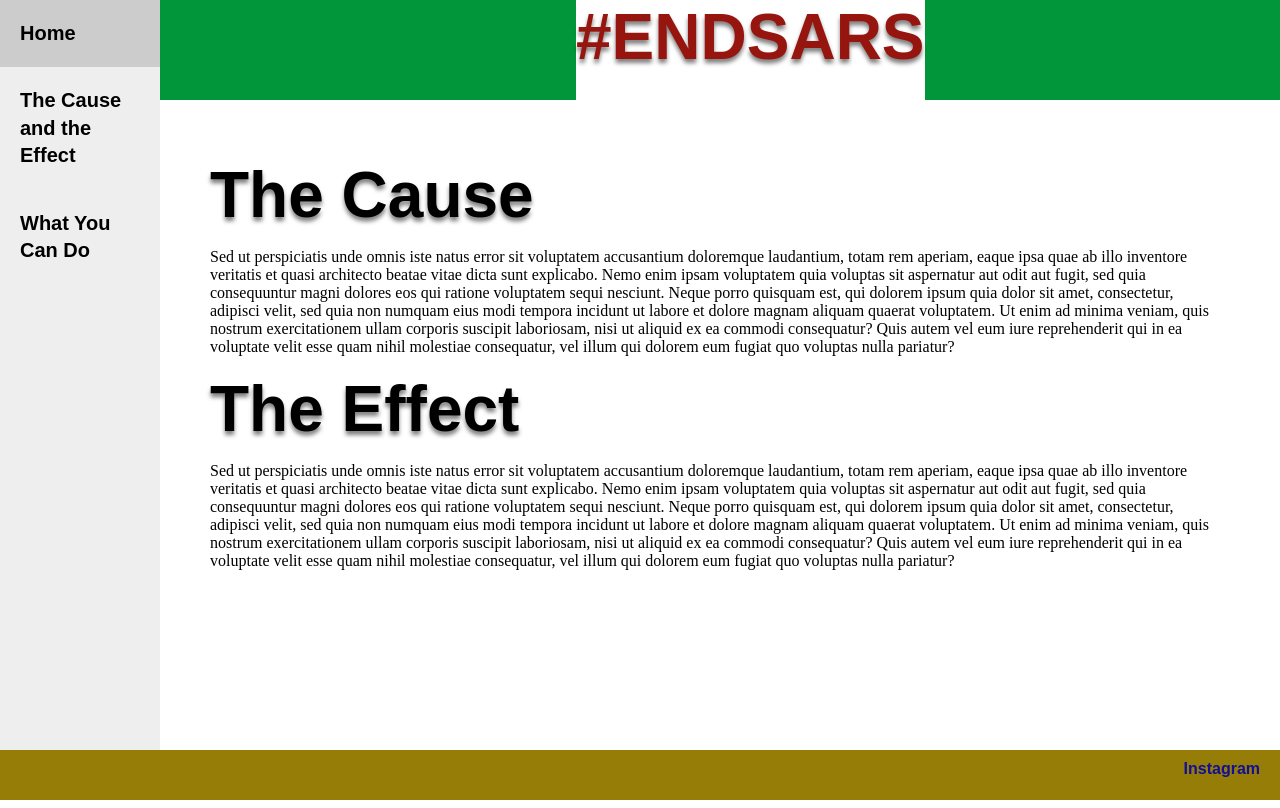
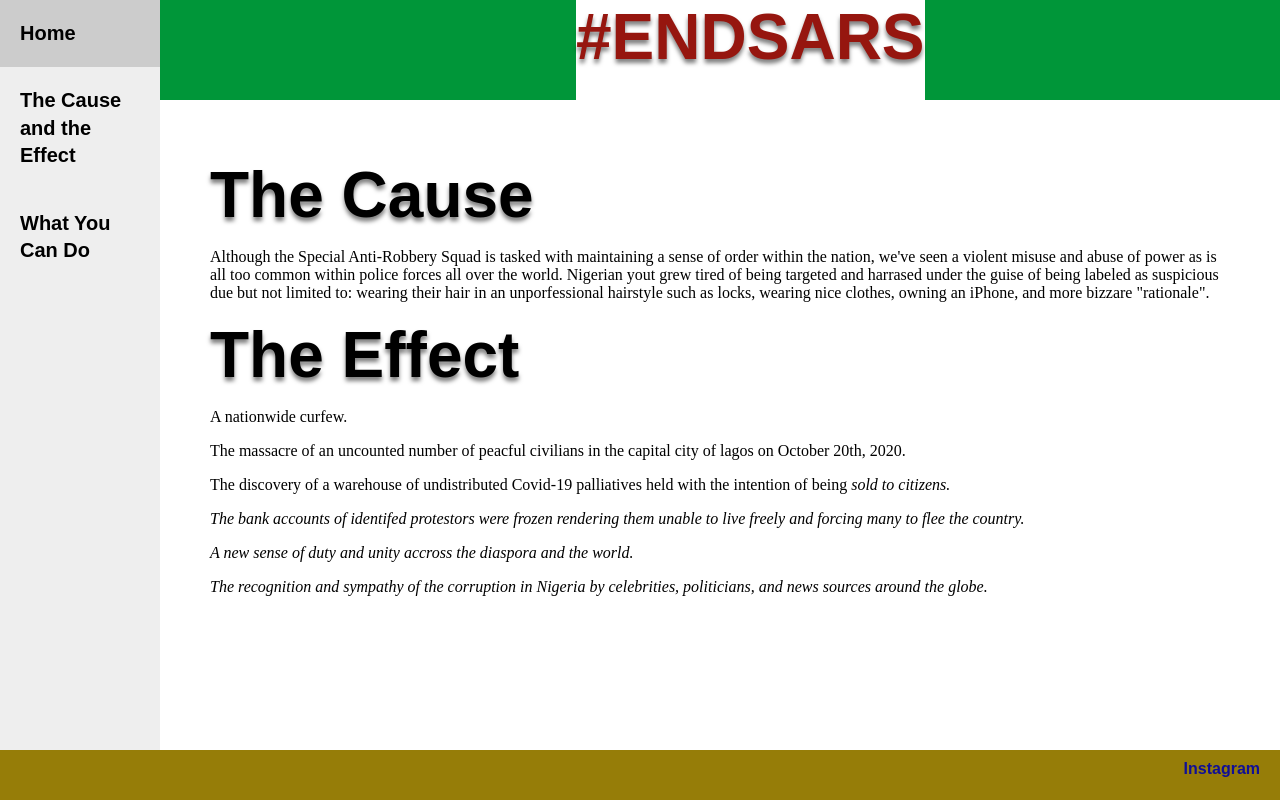
Before and after one commit to oziomarc/three-page-site, a plain HTML site: page cause-effect.html in a window 1280 px wide. Drawn offline with Linux system fonts and the light colour scheme.

Commit message:
replace filler text

```diff
--- a/cause-effect.html
+++ b/cause-effect.html
@@ -27,35 +27,28 @@
         </div>
         <div id="content-spacing">
           <h1>The Cause</h1>
-            <p>Sed ut perspiciatis unde omnis iste natus error sit voluptatem
-              accusantium doloremque laudantium, totam rem aperiam, eaque ipsa
-              quae ab illo inventore veritatis et quasi architecto beatae vitae
-              dicta sunt explicabo. Nemo enim ipsam voluptatem quia voluptas sit
-               aspernatur aut odit aut fugit, sed quia consequuntur magni
-               dolores eos qui ratione voluptatem sequi nesciunt. Neque porro
-               quisquam est, qui dolorem ipsum quia dolor sit amet, consectetur,
-                adipisci velit, sed quia non numquam eius modi tempora incidunt
-                ut labore et dolore magnam aliquam quaerat voluptatem. Ut enim
-                ad minima veniam, quis nostrum exercitationem ullam corporis
-                suscipit laboriosam, nisi ut aliquid ex ea commodi consequatur?
-                Quis autem vel eum iure reprehenderit qui in ea voluptate velit
-                esse quam nihil molestiae consequatur, vel illum qui dolorem eum
-                fugiat quo voluptas nulla pariatur?</p>
+            <p>Although the Special Anti-Robbery Squad is tasked with maintaining
+            a sense of order within the nation, we've seen a violent misuse and
+            abuse of power as is all too common within police forces all over the world.
+            Nigerian yout grew tired of being targeted and harrased under the guise of
+          being labeled as suspicious due but not limited to: wearing their hair in
+          an unporfessional hairstyle such as locks, wearing nice clothes,
+          owning an iPhone, and more bizzare "rationale".</p>
+
           <h1>The Effect</h1>
-            <p>Sed ut perspiciatis unde omnis iste natus error sit voluptatem
-              accusantium doloremque laudantium, totam rem aperiam, eaque ipsa
-              quae ab illo inventore veritatis et quasi architecto beatae vitae
-              dicta sunt explicabo. Nemo enim ipsam voluptatem quia voluptas sit
-               aspernatur aut odit aut fugit, sed quia consequuntur magni
-               dolores eos qui ratione voluptatem sequi nesciunt. Neque porro
-               quisquam est, qui dolorem ipsum quia dolor sit amet, consectetur,
-                adipisci velit, sed quia non numquam eius modi tempora incidunt
-                ut labore et dolore magnam aliquam quaerat voluptatem. Ut enim
-                ad minima veniam, quis nostrum exercitationem ullam corporis
-                suscipit laboriosam, nisi ut aliquid ex ea commodi consequatur?
-                Quis autem vel eum iure reprehenderit qui in ea voluptate velit
-                esse quam nihil molestiae consequatur, vel illum qui dolorem eum
-                fugiat quo voluptas nulla pariatur?</p>
+            <p>A nationwide curfew.</p>
+            <p>The massacre of an uncounted number of peacful civilians in the
+              capital city of lagos on October 20th, 2020.</p>
+            <p>The discovery of a warehouse of undistributed Covid-19 palliatives
+            held with the intention of being <em>sold<em> to citizens.</p>
+            <p>The bank accounts of identifed protestors were frozen rendering them
+              unable to live freely and forcing many to flee the country.</p>
+
+
+            <p>A new sense of duty and unity accross the diaspora and the world.</p>
+            <p>The recognition and sympathy of the corruption in Nigeria by
+            celebrities, politicians, and news sources around the globe.</p>
+
         </div>
         <div id="bottom-nav">
           <p class="bottom-button"><a href="https://www.instagram.com/endsarsnyc/?hl=en" target="_blank">Instagram</a></p>
--- a/styles.css
+++ b/styles.css
@@ -115,18 +115,20 @@ h4 {
 }
 
 #content {
-  display: inline;
+  /* text-align: right; */
 }
 #side-text {
   background-color: #967D08;
-  display: block;
+  /* display: block; */
   padding: 10px;
   margin: 10px;
   right: 0px;
 }
 
 .img-txt {
-  display: inline-block;
+  justify-content: flex-end;
+  flex-direction: column;
+  display: inline;
   width: 300px;
   padding: 0;
   margin: 0;
```
Also changed, not shown: action.html (+2 -1 lines), index.html (+14 -11 lines).
